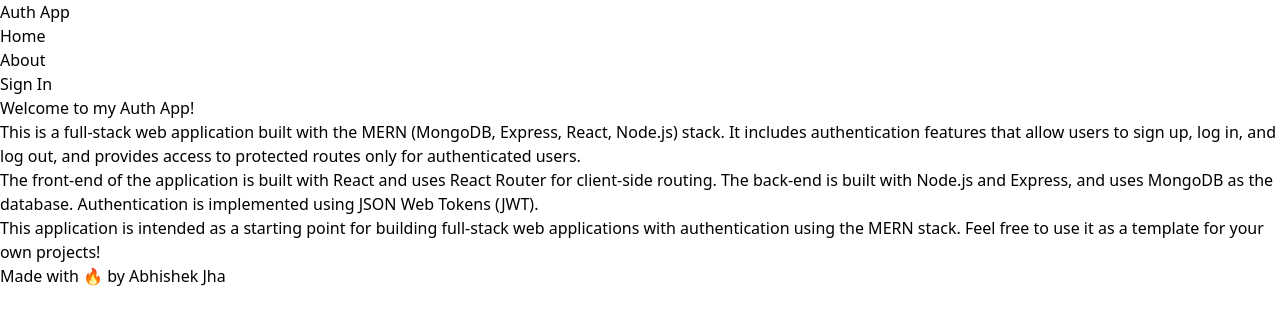
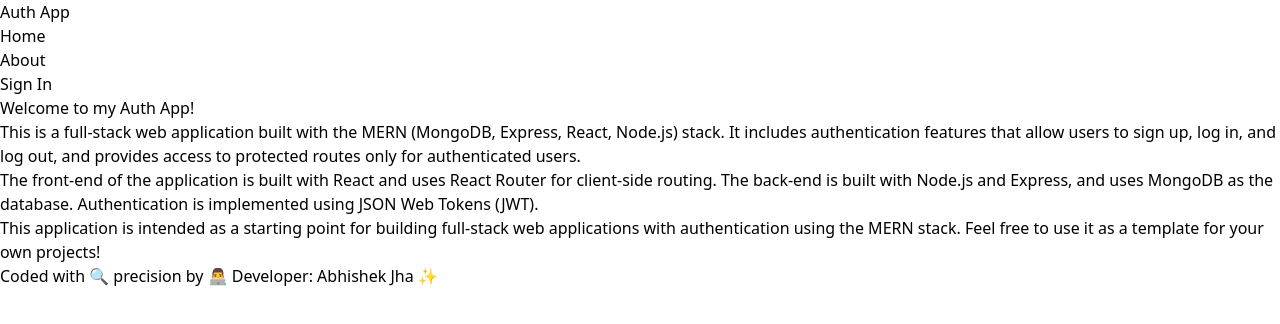
Before and after one commit to Abhishekjha52/Mern-Auth, a React (Vite) app in the folder client/: page / in a window 1280 px wide. Shown: the top 324 px of the page. Built offline with nearby package versions, Linux system fonts and the light colour scheme; no server answers.

Commit message:
Edited footer

```diff
--- a/client/src/components/Footer.jsx
+++ b/client/src/components/Footer.jsx
@@ -4,7 +4,7 @@
   return (
     <div>
         <footer className="text-center text-gray-500 text-sm mt-20 bg-gray-200 py-4 border-t border-gray-300">
-        <p className="font-bold">Made with 🔥 by Abhishek Jha</p>
+        <p className="font-bold">Coded with 🔍 precision by 👨‍💻 Developer: Abhishek Jha ✨</p>
       </footer>
     </div>
   )
```
